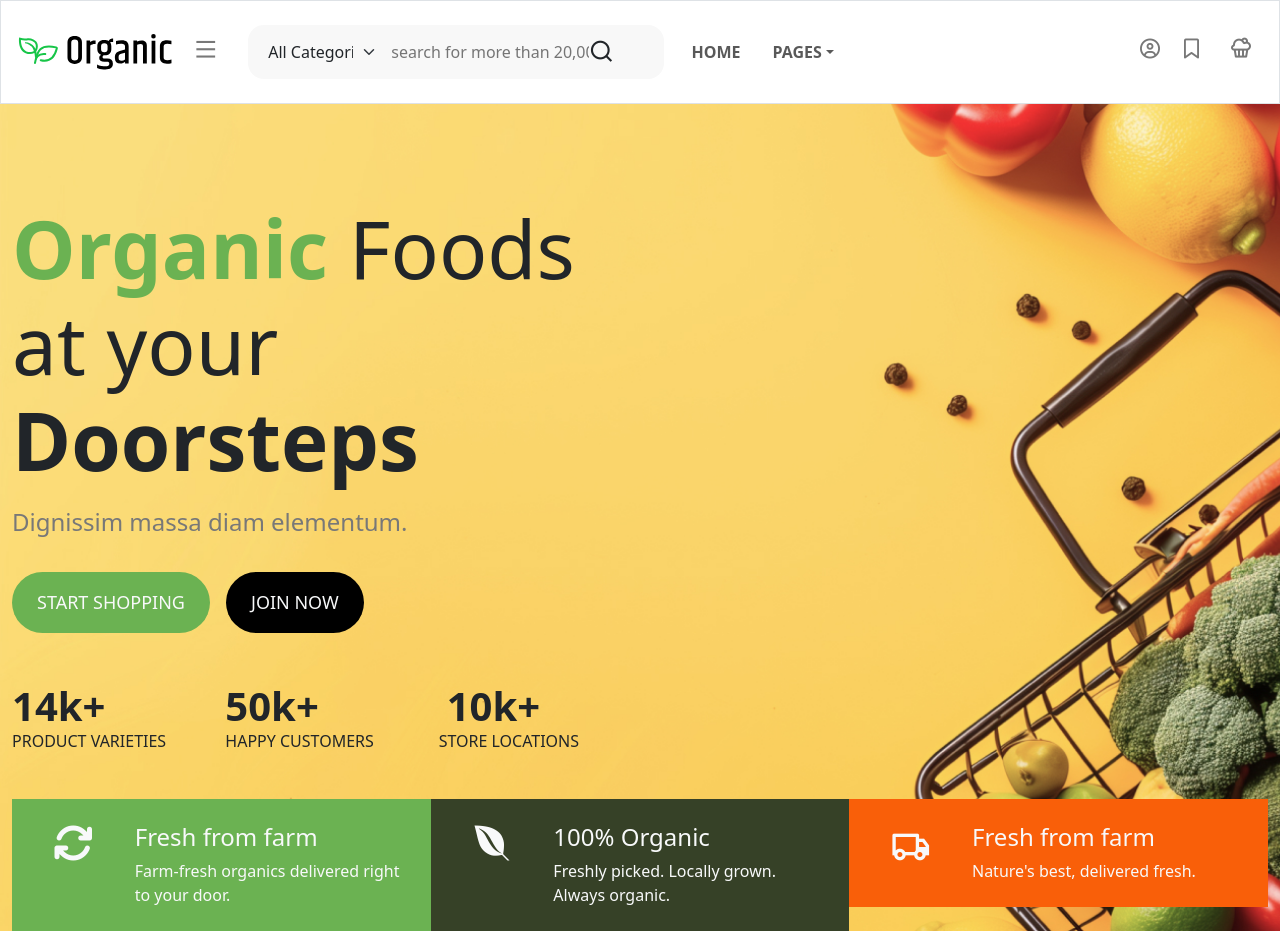
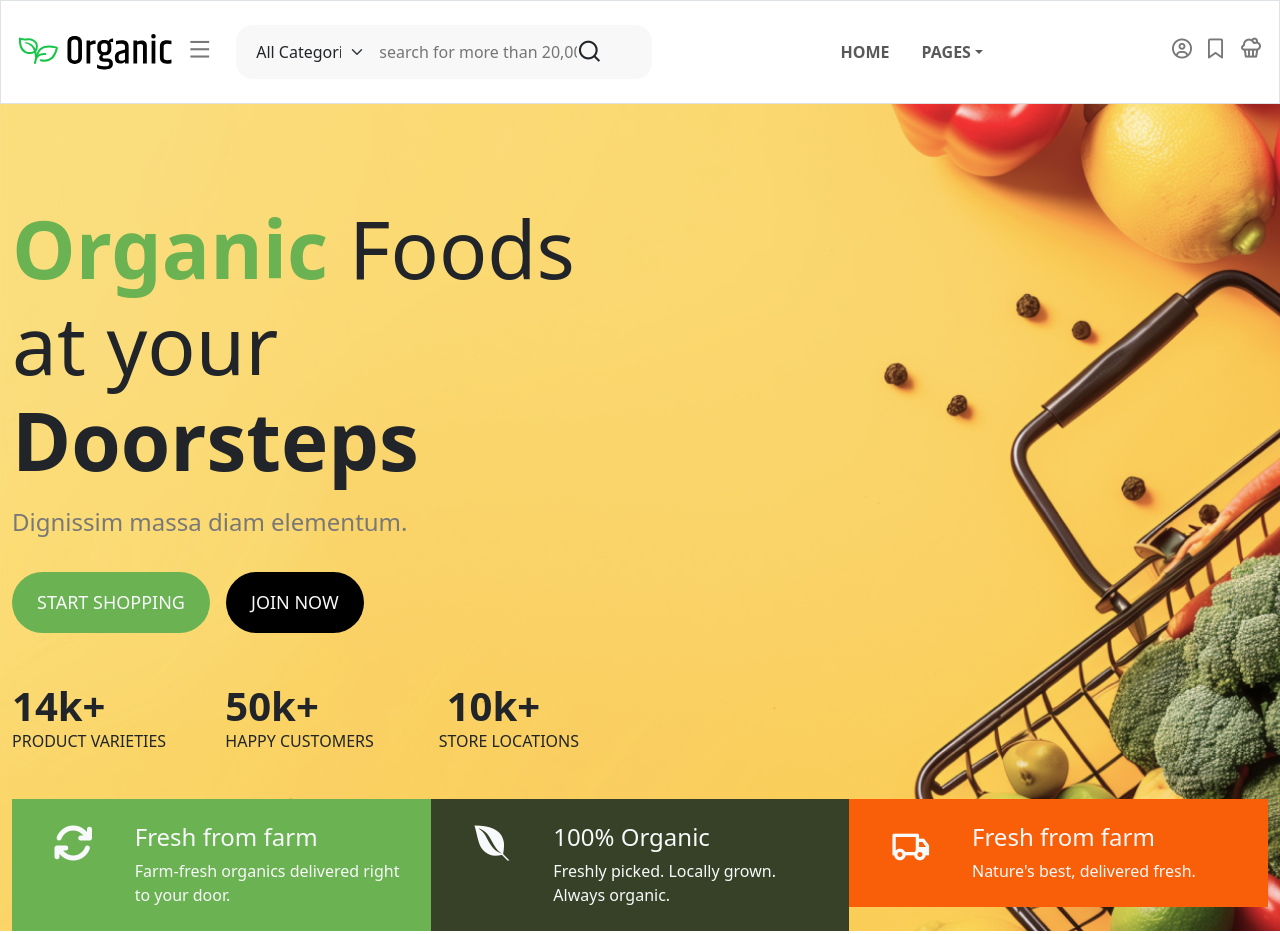
Before and after one commit to vaishali2801/ORGANIC_GROCERY, a plain HTML site: page index.html in a window 1280 px wide. Shown: the top 934 px of the page. Drawn offline with nearby package versions, Linux system fonts and the light colour scheme.

Commit message:
project complete

```diff
--- a/index.html
+++ b/index.html
@@ -54,7 +54,7 @@
             </form>
 
             <div class="col-lg-4 collapse navbar-collapse container mx-2" id="ONE">
-                <ul class="navbar-nav gap-3 flex-row  align-items-center">
+                <ul class="navbar-nav gap-3 flex-row  align-items-center mx-auto">
                     <li class="nav-item">
                         <a href="" class="nav-link fw-bold">HOME</a>
                     </li>
@@ -103,7 +103,7 @@
                 </ul>
 
             </div>
-            <div class="box gap-4 px-1 d-flex align-items-center">
+            <div class="box gap-3 d-flex align-items-center">
                 <h4> <i class="fa-regular fa-circle-user fs-5 text-gray"></i></h4>
                 <h4> <i class="fa-regular fa-bookmark fs-5 text-gray"></i></h4>
                 <button data-bs-toggle="offcanvas" data-bs-target="#offcanvas2" type="button"
@@ -413,7 +413,7 @@
             <div class="swiper mySwiper">
                 <div class="swiper-wrapper ">
                     <div class="swiper-slide d-flex flex-column">
-                        <img src="./img/i1.jpg" alt="" class="rounded-circle">
+                        <img src="./img/i1.jpg" alt="" class="rounded-circle ">
                         <h4 class="fs-6 fw-normal mt-2">Fruits & Veges</h4>
                     </div>
 
@@ -737,7 +737,7 @@
                     <div class="col">
                         <div class="card border-0 justify-content-center">
                             <img src="./img/card9.png" class="card-img-top mx-auto mb-1 mt-2" alt="..."
-                                style="width: 295px;height: 210px;">
+                                style="width: 195px;height: 210px;">
                             <div class="card-body text-center">
                                 <h3 class="card-text fs-6 fw-normal">Organic 2% Reduced Fat Milk </h3>
                                 <div>
--- a/style.css
+++ b/style.css
@@ -26,6 +26,7 @@
         }
         .btn-1 {
             border: none;
+            padding: 0px;
             background-color: transparent;
         }
         .ri-cake-3-line:hover{
```
